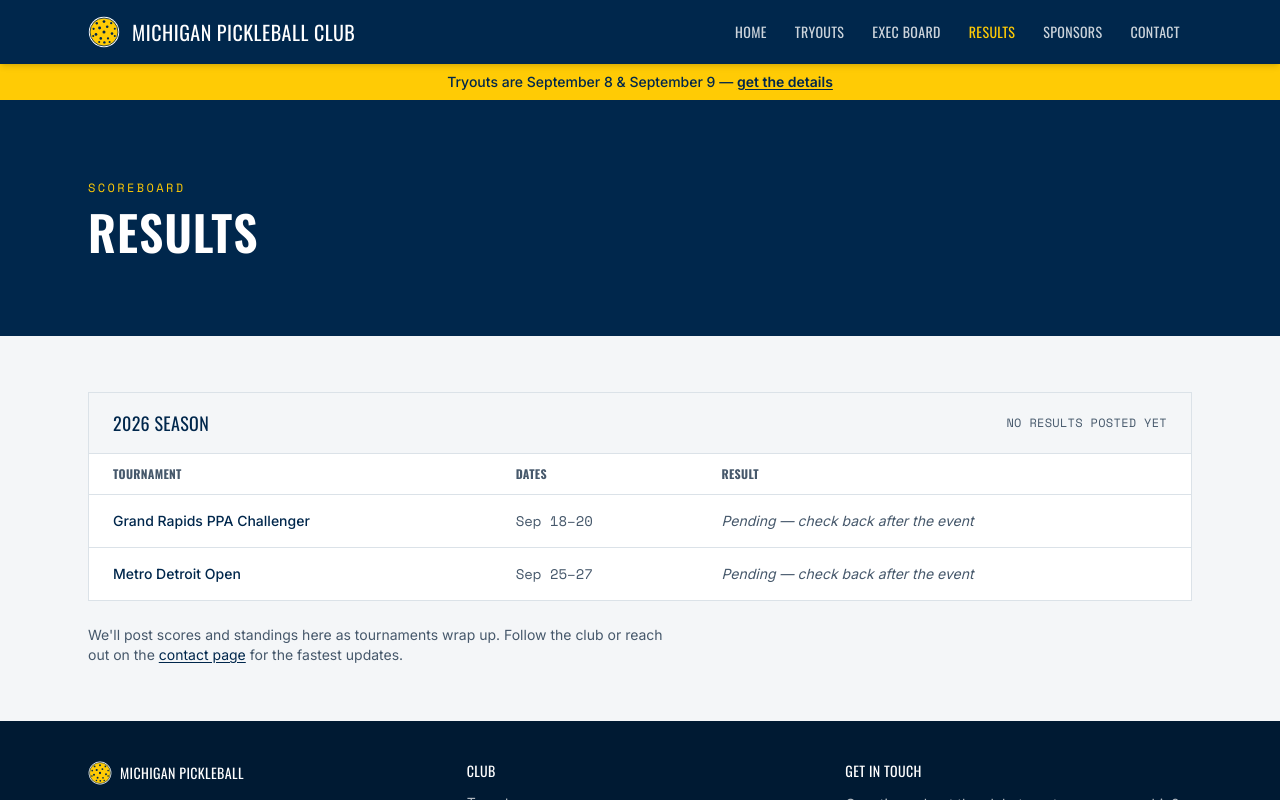
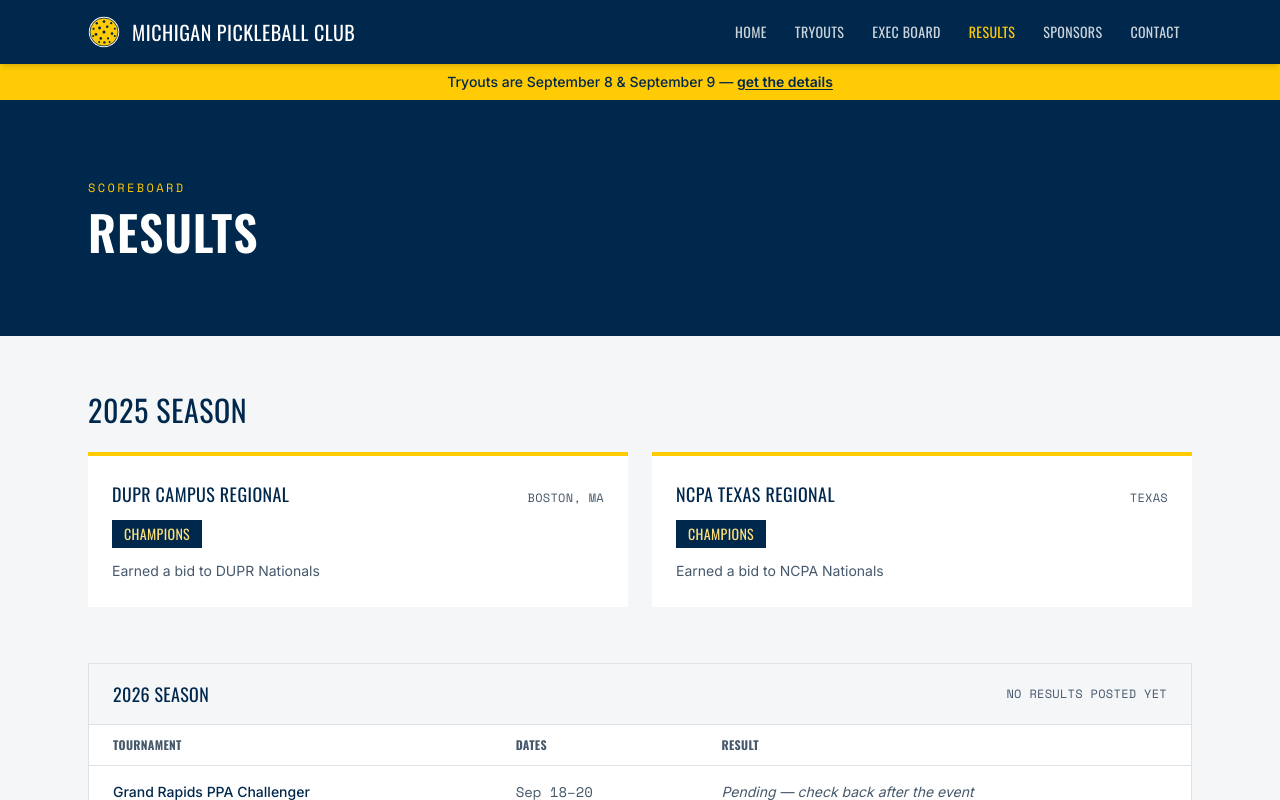
Before and after one commit to drewjm-85/michigan-pickleball-club, a React (Vite) app: page /results in a window 1280 px wide. Shown: the top 800 px of the page. Built offline with nearby package versions, Linux system fonts and the light colour scheme.

Commit message:
Add 2025 Season results: DUPR and NCPA regional championships
Two championship cards above the 2026 pending table: DUPR Campus
Regional (Boston, DUPR Nationals bid) and NCPA Texas Regional (NCPA
Nationals bid).

```diff
--- a/src/data/club.ts
+++ b/src/data/club.ts
@@ -62,6 +62,23 @@
   },
 ] as const
 
+export const pastResults = [
+  {
+    season: '2025',
+    name: 'DUPR Campus Regional',
+    location: 'Boston, MA',
+    result: 'Champions',
+    note: 'Earned a bid to DUPR Nationals',
+  },
+  {
+    season: '2025',
+    name: 'NCPA Texas Regional',
+    location: 'Texas',
+    result: 'Champions',
+    note: 'Earned a bid to NCPA Nationals',
+  },
+] as const
+
 export const tryoutInfo = {
   cost: '$15',
   days: [
--- a/src/pages/Results.tsx
+++ b/src/pages/Results.tsx
@@ -1,6 +1,6 @@
 import { Link } from 'react-router-dom'
 import PageHero from '../components/PageHero'
-import { tournaments } from '../data/club'
+import { pastResults, tournaments } from '../data/club'
 
 export default function Results() {
   return (
@@ -8,6 +8,24 @@
       <PageHero eyebrow="Scoreboard" title="Results" />
 
       <section className="mx-auto max-w-6xl px-4 sm:px-6 py-14">
+        <h2 className="text-2xl sm:text-3xl mb-6">2025 Season</h2>
+        <div className="grid gap-6 sm:grid-cols-2 mb-14">
+          {pastResults.map((r) => (
+            <div key={r.name} className="bg-white border-t-4 border-maize p-6">
+              <div className="flex items-baseline justify-between gap-2">
+                <p className="font-display text-navy text-lg uppercase tracking-wide">{r.name}</p>
+                <span className="font-mono-num text-xs uppercase tracking-wide text-ink-soft shrink-0">
+                  {r.location}
+                </span>
+              </div>
+              <p className="font-display text-maize-soft bg-navy inline-block px-3 py-1 text-sm uppercase tracking-wide mt-3">
+                {r.result}
+              </p>
+              <p className="text-ink-soft text-sm leading-relaxed mt-3">{r.note}</p>
+            </div>
+          ))}
+        </div>
+
         <div className="bg-white border border-line overflow-hidden">
           <div className="bg-court px-6 py-4 border-b border-line flex items-center justify-between flex-wrap gap-2">
             <h2 className="text-lg m-0">2026 Season</h2>
```
